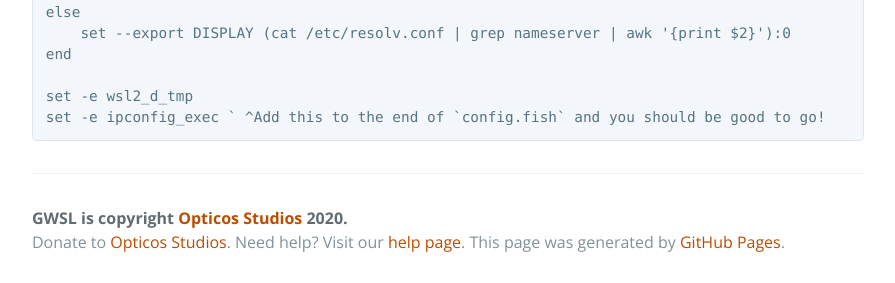
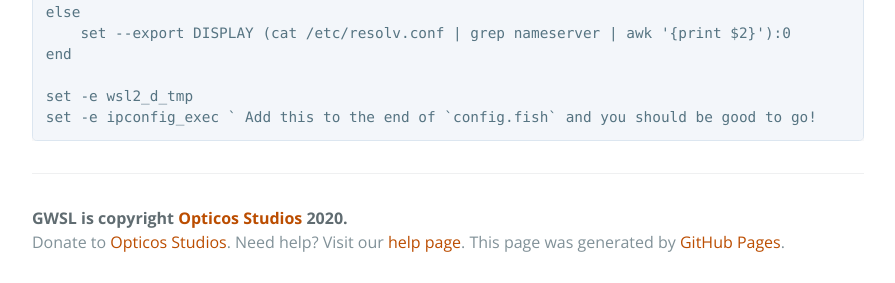
Before and after one commit to Opticos/gwsl, a Jekyll site: the page built from tutorials/manual.md, in a window 1280 px wide and 900 px high, scrolled down 1539 px. Shown: the part 614-897 px from the top of the window, without its empty margins (192-1087 px from the left). Built offline with Jekyll 4.4.1, drawn with Linux system fonts in a browser that asks for light colours; the repository's description, which GitHub fills in, is left out; some of the changed text lies outside the part shown.

```diff
--- a/tutorials/manual.md
+++ b/tutorials/manual.md
@@ -76,4 +76,4 @@ Auto-exporting does not work if Fish is the default shell but you can use this s
     set -e wsl2_d_tmp
     set -e ipconfig_exec
 `
-^Add this to the end of `config.fish` and you should be good to go!
+Add this to the end of `config.fish` and you should be good to go!
```
